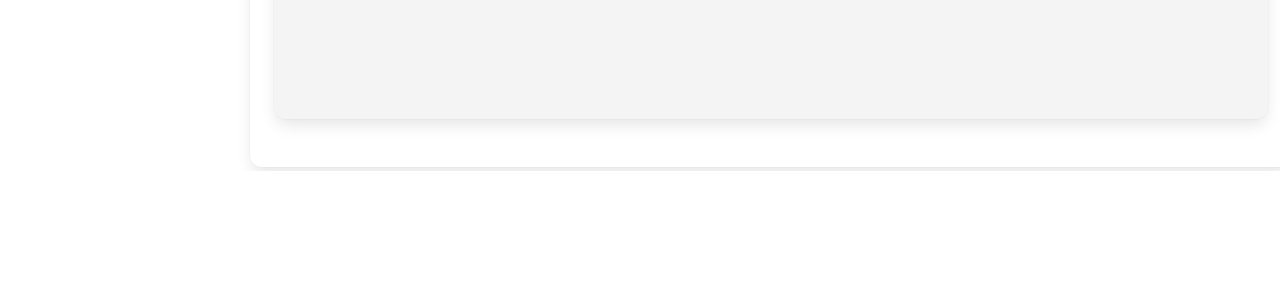
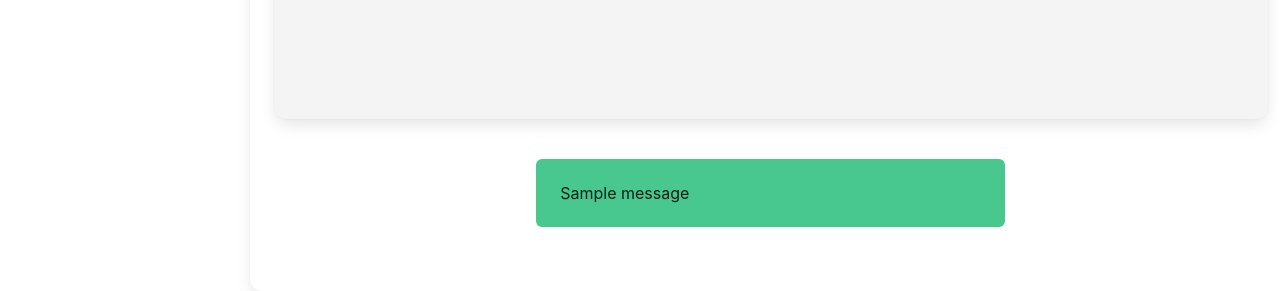
Before and after one commit to giarnodivino/leaseManager, a Django app: page /add_bill/1/ in a window 1280 px wide. Shown: the part 629-920 px from the top of the page. Before the commit the page ends 800 px from the top, so only its background shows below. Run offline with Django 5.2, Linux system fonts and the light colour scheme; a user stored in the database is signed in; data comes from the database, SQL or seed files in the repository; one stand-in notice (Sample message) is shown.

Commit message:
added constraint add bill - no duplicates allowed

```diff
--- a/billingApp/templates/billingApp/add_bill.html
+++ b/billingApp/templates/billingApp/add_bill.html
@@ -63,6 +63,16 @@
   </div>
 </div>
 
+{% if messages %}
+<div class="columns is-justify-content-center p-4">
+  <div class="column is-6">
+    {% for message in messages %}
+    <div class="notification is-{{ message.tags }}">{{ message }}</div>
+    {% endfor %}
+  </div>
+</div>
+{% endif %}
+
 <script>
   document.addEventListener("DOMContentLoaded", function () {
     const billingForSelect = document.getElementById("billingFor");
--- a/billingApp/views.py
+++ b/billingApp/views.py
@@ -546,6 +546,21 @@ def add_bill(request, pk):
                     tenant.carryover_balance = Decimal("0.00")
 
                 tenant.save(update_fields=["carryover_balance"])
+
+                duplicate_bill = BillingRecord.objects.filter(
+                    tenant=tenant,
+                    lease=lease,
+                    dateIssued=date_issued,
+                    billingFor=billing_for,
+                    amountDue=amountdue,
+                ).exists()
+
+                if duplicate_bill:
+                    messages.error(
+                        request,
+                        "Duplicate bill detected. A bill with the same date, amount, and billing type already exists."
+                    )
+                    return redirect("add_bill", pk=tenant.pk)
 
                 bill = BillingRecord.objects.create(
                     tenant=tenant,
```
